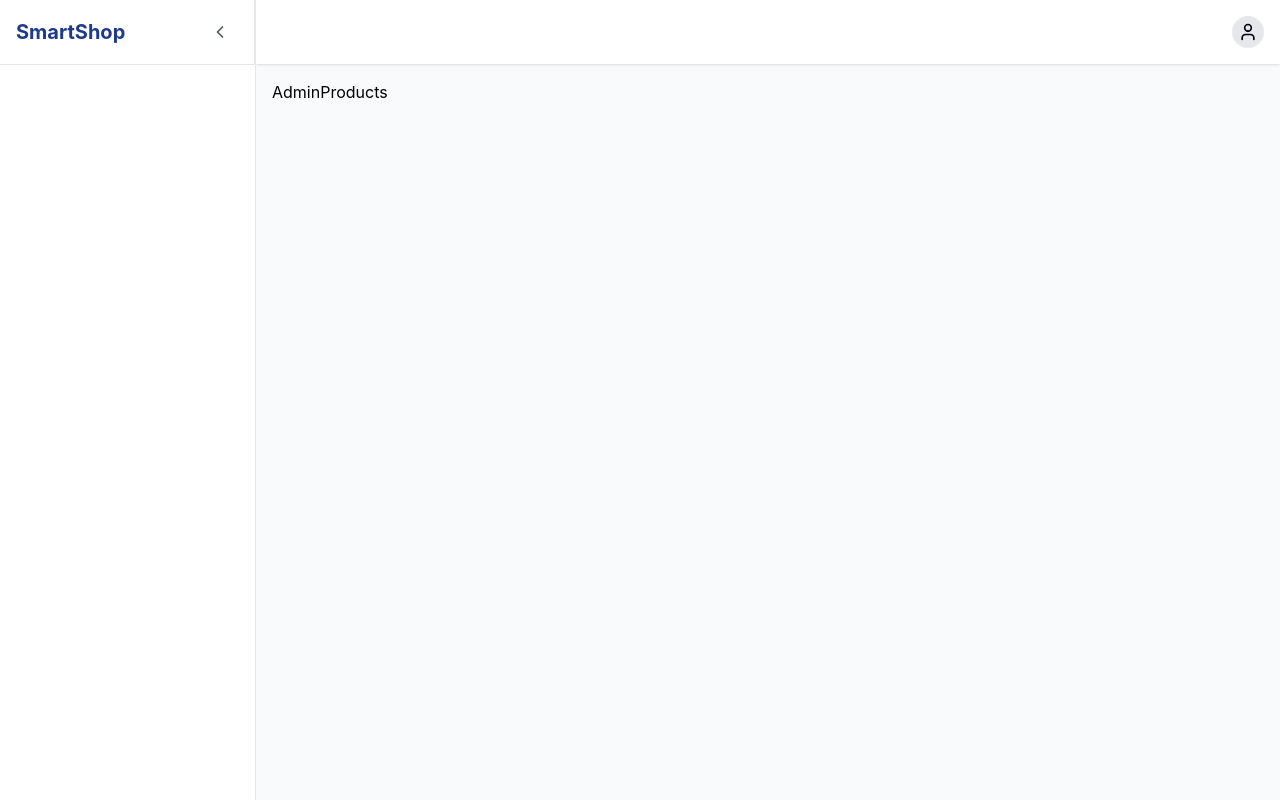
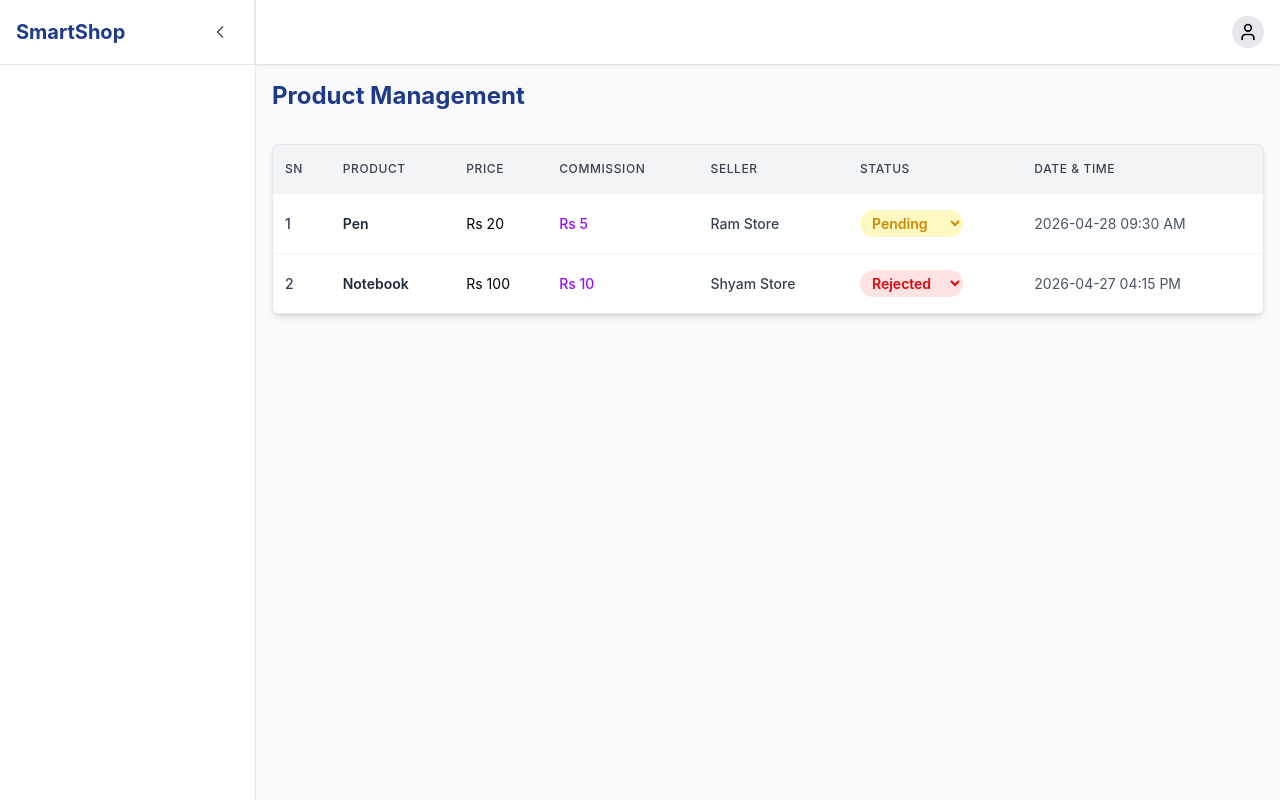
Before and after one commit to yuvraj-sapkota/smartshop, a React app in the folder frontend/: page /admin/products in a window 1280 px wide. Built offline with nearby package versions, Linux system fonts and the light colour scheme; the HTML template or start-up script is replaced by a standard one.

Commit message:
worked on admin panel

```diff
--- a/frontend/src/components/DataTable.jsx
+++ b/frontend/src/components/DataTable.jsx
@@ -12,7 +12,10 @@ const DataTable = ({ columns, data }) => {
             <thead className="bg-gray-100 text-gray-700 uppercase text-xs tracking-wider">
               <tr>
                 {columns.map((col) => (
-                  <th key={col.header} className="p-4 text-left font-medium">
+                  <th
+                    key={col.header}
+                    className="py-4 px-3 text-left font-medium whitespace-nowrap"
+                  >
                     {col.header}
                   </th>
                 ))}
@@ -37,7 +40,7 @@ const DataTable = ({ columns, data }) => {
                     className="border-t border-gray-100 hover:bg-gray-50 transition"
                   >
                     {columns.map((col) => (
-                      <td key={col.header} className="p-4">
+                      <td key={col.header} className="py-4  px-3 whitespace-nowrap">
                         {col.cell ? col.cell(row) : row[col.accessorKey]}
                       </td>
                     ))}
--- a/frontend/src/components/navbar/Navbar.jsx
+++ b/frontend/src/components/navbar/Navbar.jsx
@@ -65,7 +65,7 @@ const Navbar = () => {
                 localStorage.setItem("role", "admin");
                 navigate("/admin/admin-dashboard");
               }}
-              className="px-4 py-2 border rounded-lg hover:bg-gray-900 hover:text-white transition"
+              className="px-4 py-2 border rounded-lg text-primary hover:bg-primary hover:text-white transition"
             >
               Admin
             </button>
--- a/frontend/src/features/adminSection/products/AdminProducts.jsx
+++ b/frontend/src/features/adminSection/products/AdminProducts.jsx
@@ -1,9 +1,101 @@
-import React from 'react'
+import React from "react";
+import PageHeader from "../../../components/PageHeader";
+import DataTable from "../../../components/DataTable";
 
 const AdminProducts = () => {
+  const adminData = [
+    {
+      _id: 1,
+      sn: 1,
+      product: "Pen",
+      price: 20,
+      commission: 5,
+      seller: "Ram Store",
+      status: "pending",
+      datetime: "2026-04-28 09:30 AM",
+    },
+    {
+      _id: 2,
+      sn: 2,
+      product: "Notebook",
+      price: 100,
+      commission: 10,
+      seller: "Shyam Store",
+      status: "rejected",
+      datetime: "2026-04-27 04:15 PM",
+    },
+  ];
+  const adminColumns = [
+    {
+      header: "SN",
+      accessorKey: "sn",
+      cell: (row) => (
+        <span className="font-medium text-gray-700">{row.sn}</span>
+      ),
+    },
+    {
+      header: "Product",
+      accessorKey: "product",
+      cell: (row) => (
+        <div className="font-semibold text-gray-800">{row.product}</div>
+      ),
+    },
+    {
+      header: "Price",
+      accessorKey: "price",
+      cell: (row) => <span>Rs {row.price}</span>,
+    },
+    {
+      header: "Commission",
+      accessorKey: "commission",
+      cell: (row) => (
+        <span className="text-purple-600 font-medium">Rs {row.commission}</span>
+      ),
+    },
+    {
+      header: "Seller",
+      accessorKey: "seller",
+      cell: (row) => (
+        <span className="font-medium text-gray-700">{row.seller}</span>
+      ),
+    },
+
+    // 🔥 STATUS DROPDOWN
+    {
+      header: "Status",
+      accessorKey: "status",
+      cell: (row) => (
+        <select
+          defaultValue={row.status}
+          className={`px-2 py-1 rounded-full font-semibold outline-none ${
+            row.status === "rejected"
+              ? "bg-red-100 text-red-600"
+              : row.status === "approved"
+              ? "bg-green-100 text-green-600"
+              : "bg-yellow-100 text-yellow-600"
+          }`}
+        >
+          <option value="pending">Pending</option>
+          <option value="approved">Approved</option>
+          <option value="rejected">Rejected</option>
+        </select>
+      ),
+    },
+
+    {
+      header: "Date & Time",
+      accessorKey: "datetime",
+      cell: (row) => <span className="text-gray-600">{row.datetime}</span>,
+    },
+  ];
   return (
-    <div>AdminProducts</div>
-  )
-}
+    <>
+      <div className="space-y-8">
+        <PageHeader text="Product Management" />
+        <DataTable columns={adminColumns} data={adminData} />
+      </div>
+    </>
+  );
+};
 
-export default AdminProducts
+export default AdminProducts;
--- a/frontend/src/features/adminSection/salesHistory/SalesHistory.jsx
+++ b/frontend/src/features/adminSection/salesHistory/SalesHistory.jsx
@@ -1,9 +1,97 @@
-import React from 'react'
+import React from "react";
+import PageHeader from "../../../components/PageHeader";
+import DataTable from "../../../components/DataTable";
 
 const SalesHistory = () => {
+  const salesData = [
+    {
+      _id: 1,
+      sn: 1,
+      product: "Pen",
+      quantity: 2,
+      price: 20,
+      totalPrice: 40,
+      commission: 5,
+      seller: "Ram Store",
+      customer: "John",
+      datetime: "2026-04-28 10:00 AM",
+    },
+    {
+      _id: 2,
+      sn: 2,
+      product: "Pen",
+      quantity: 2,
+      price: 20,
+      totalPrice: 40,
+      commission: 5,
+      seller: "Ram Store",
+      customer: "John",
+      datetime: "2026-04-28 10:00 AM",
+    },
+  ];
+  const salesColumns = [
+    {
+      header: "SN",
+      accessorKey: "sn",
+      cell: (row) => <span className="ont-medium text-gray-700">{row.sn}</span>,
+    },
+    {
+      header: "Product",
+      accessorKey: "product",
+      cell: (row) => (
+        <div className="font-semibold text-gray-800">{row.product}</div>
+      ),
+    },
+    {
+      header: "Quantity",
+      accessorKey: "quantity",
+      cell: (row) => (
+        <div className="font-semibold text-gray-800">{row.quantity}</div>
+      ),
+    },
+
+    {
+      header: "Price",
+      accessorKey: "price",
+      cell: (row) => <span>Rs {row.price}</span>,
+    },
+    {
+      header: "Total Price",
+      accessorKey: "totalPrice",
+      cell: (row) => <span>Rs {row.totalPrice}</span>,
+    },
+
+    {
+      header: "Commission",
+      accessorKey: "commission",
+      cell: (row) => (
+        <span className="text-purple-600 font-medium">Rs {row.commission}</span>
+      ),
+    },
+    {
+      header: "Seller",
+      accessorKey: "seller",
+      cell: (row) => <span className=" font-medium"> {row.seller}</span>,
+    },
+    {
+      header: "Customer",
+      accessorKey: "customer",
+      cell: (row) => <span className=" font-medium"> {row.customer}</span>,
+    },
+    {
+      header: "Time",
+      accessorKey: "datetime",
+      cell: (row) => <span className=" text-sm"> {row.datetime}</span>,
+    },
+  ];
   return (
-    <div>SalesHistory</div>
-  )
-}
+    <>
+      <div className="space-y-8">
+        <PageHeader text="Sales History" />
+        <DataTable data={salesData} columns={salesColumns} />
+      </div>
+    </>
+  );
+};
 
-export default SalesHistory
+export default SalesHistory;
--- a/frontend/src/features/adminSection/sellerCommission/SellerCommission.jsx
+++ b/frontend/src/features/adminSection/sellerCommission/SellerCommission.jsx
@@ -1,9 +1,79 @@
-import React from 'react'
+import React from "react";
+import PageHeader from "../../../components/PageHeader";
+import DataTable from "../../../components/DataTable";
 
 const SellerCommission = () => {
+  const commissionData = [
+    {
+      _id: 1,
+      sn: 1,
+      commission: 5,
+      product: "Pen",
+      quantity: 2,
+      price: 20,
+      totalPrice: 40,
+      customer: "John",
+      seller: "Ram Store",
+      datetime: "2026-04-28 10:30 AM",
+    },
+  ];
+  const sellerCommission = [
+    {
+      header: "SN",
+      accessorKey: "sn",
+      cell: (row) => <span className="font-medium">{row.sn}</span>,
+    },
+    {
+      header: "Commission",
+      accessorKey: "commission",
+      cell: (row) => (
+        <span className="text-purple-600">Rs {row.commission}</span>
+      ),
+    },
+    {
+      header: "Product",
+      accessorKey: "product",
+      cell: (row) => <span>{row.product}</span>,
+    },
+    {
+      header: "Quantity",
+      accessorKey: "quantity",
+      cell: (row) => <span>{row.quantity}</span>,
+    },
+    {
+      header: "Price",
+      accessorKey: "price",
+      cell: (row) => <span>Rs {row.price}</span>,
+    },
+    {
+      header: "Total Price",
+      accessorKey: "totalPrice",
+      cell: (row) => <span className="font-semibold">Rs {row.totalPrice}</span>,
+    },
+    {
+      header: "Customer",
+      accessorKey: "customer",
+      cell: (row) => <span>{row.customer}</span>,
+    },
+    {
+      header: "Seller",
+      accessorKey: "seller",
+      cell: (row) => <span>{row.seller}</span>,
+    },
+    {
+      header: "Time & Date",
+      accessorKey: "datetime",
+      cell: (row) => <span>{row.datetime}</span>,
+    },
+  ];
   return (
-    <div>SellerCommission</div>
-  )
-}
+    <>
+      <div className=" space-y-8">
+        <PageHeader text="Seller Commission" />
+        <DataTable data={commissionData} columns={sellerCommission} />
+      </div>
+    </>
+  );
+};
 
-export default SellerCommission
+export default SellerCommission;
--- a/frontend/src/features/sellerPage/product/Product.jsx
+++ b/frontend/src/features/sellerPage/product/Product.jsx
@@ -46,7 +46,7 @@ const Product = () => {
     {
       header: "SN",
       accessorKey: "sn",
-      cell: (row) => <span className="ont-medium text-gray-700">{row.sn}</span>,
+      cell: (row) => <span className="font-medium text-gray-700">{row.sn}</span>,
     },
     {
       header: "Product",
```
